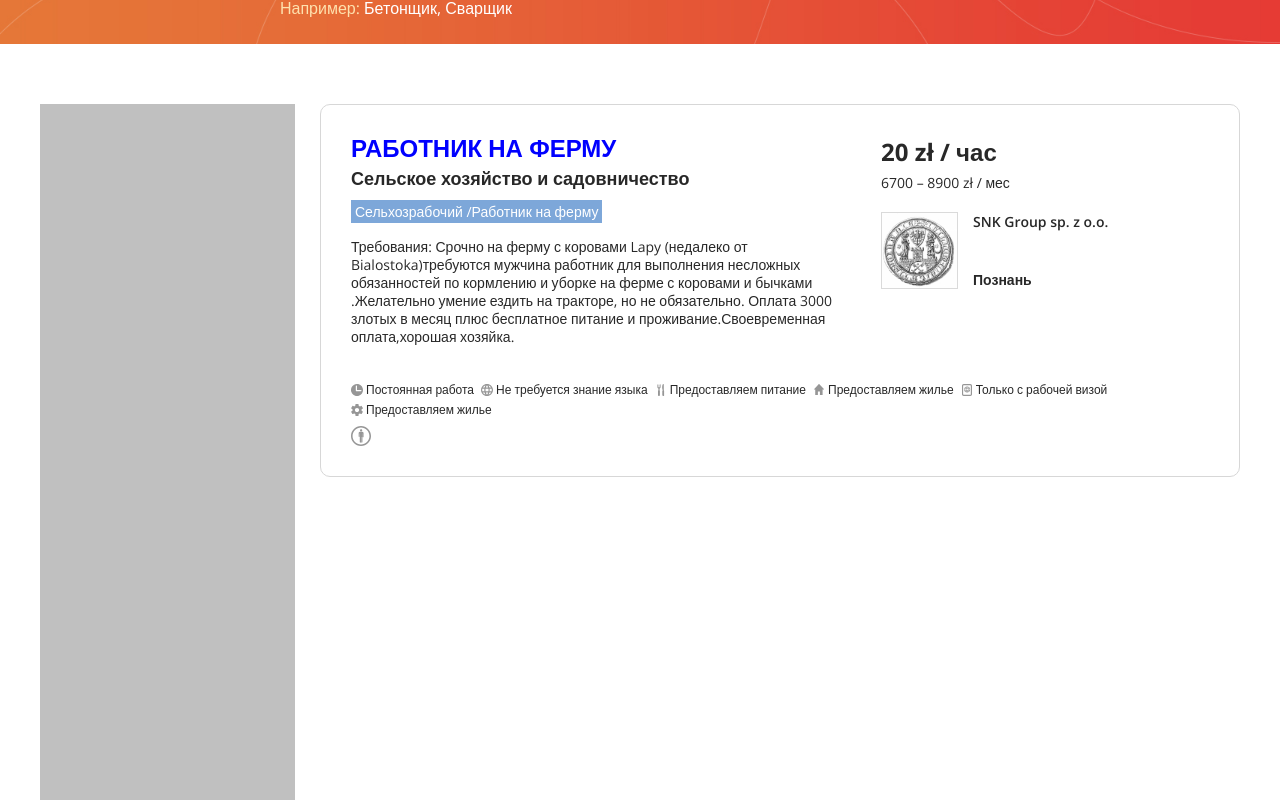
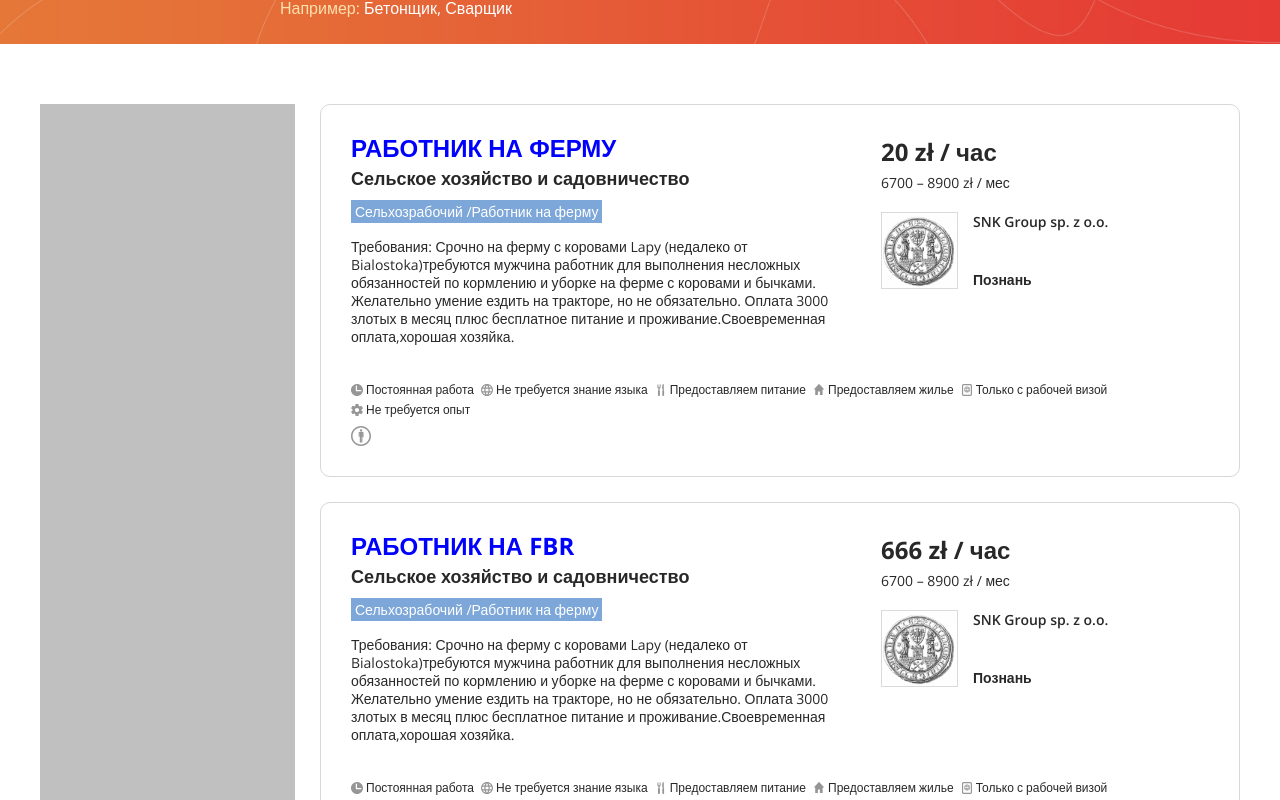
Before and after one commit to Fribolt/work-in-poland, an Angular app in the folder work-in-poland/: page /job-opening in a window 1280 px wide. Shown: the part 200-1000 px from the top of the page. Built offline with nearby package versions, Linux system fonts and the light colour scheme.

Commit message:
added cards

```diff
--- a/work-in-poland/src/app/components/job-card/job-card.component.html
+++ b/work-in-poland/src/app/components/job-card/job-card.component.html
@@ -1,37 +1,32 @@
 <div class="job-card">
   <div class="about-job">
     <div class="main-information">
-      <h4 class="title">РАБОТНИК НА ФЕРМУ</h4>
-      <p class="subtitle">Сельское хозяйство и садовничество</p>
-      <div class="tag-container">
-        <div class="tag">Сельхозрабочий /Работник на ферму</div>
+      <h4 class="title">{{jobCard.title}}</h4>
+      <p class="subtitle">{{jobCard.subtitle}}</p>
+      <div class="tag-container" *ngFor="let tag of jobCard.tags">
+        <div class="tag">{{tag}}</div>
       </div>
-      <p class="requirements">Требования: Срочно на ферму с коровами Lapy (недалеко от Bialostoka)требуются мужчина
-        работник для выполнения несложных обязанностей по кормлению и уборке на ферме с коровами и бычками .Желательно
-        умение ездить на тракторе, но не обязательно. Оплата 3000 злотых в месяц плюс бесплатное питание и
-        проживание.Своевременная оплата,хорошая хозяйка.</p>
+      <p class="requirements">{{jobCard.requirements}}</p>
     </div>
     <div class="employer">
-      <div class="payment-per-hour">20 zł / час</div>
-      <div class="payment-per-month">6700 – 8900 zł / мес</div>
+      <div class="payment-per-hour">{{jobCard.employer.paymentPerHour}}</div>
+      <div class="payment-per-month">{{jobCard.employer.paymentPerMonth}}</div>
       <div class="employer-information">
         <div class="employer-logo">
           <img src="../../../assets/images/job-card/employer-logo.png" alt="Employer logo">
         </div>
         <div class="flex-container">
-          <div class="employer-name">SNK Group sp. z o.o.</div>
-          <div class="employer-address">Познань</div>
+          <div class="employer-name">{{jobCard.employer.employerName}}</div>
+          <div class="employer-address">{{jobCard.employer.employerAddress}}</div>
         </div>
       </div>
     </div>
   </div>
   <div class="condition-container">
-    <div class="condition condition-employment">Постоянная работа</div>
-    <div class="condition condition-language">Не требуется знание языка</div>
-    <div class="condition condition-eat">Предоставляем питание</div>
-    <div class="condition condition-housing">Предоставляем жилье</div>
-    <div class="condition condition-international-passport">Только с рабочей визой</div>
-    <div class="condition condition-experience">Не требуется опыт</div>
+    <div *ngFor="let condition of jobCard.conditions"
+         class="condition {{condition.conditionType}}">
+      {{condition.title}}
+    </div>
   </div>
-  <div class="gender male"></div>
+  <div class="gender {{jobCard.gender}}"></div>
 </div>
--- a/work-in-poland/src/app/models/job-card.model.ts
+++ b/work-in-poland/src/app/models/job-card.model.ts
@@ -4,7 +4,7 @@ export interface JobCard {
   tags: string[];
   requirements: string;
   employer: Employer;
-  condition: Condition[];
+  conditions: Condition[];
   gender: string[];
 }
 
--- a/work-in-poland/src/app/pages/job-openings/job-card-list.ts
+++ b/work-in-poland/src/app/pages/job-openings/job-card-list.ts
@@ -13,7 +13,7 @@ export const jobCardList: JobCard[] = [
       employerAddress: 'Познань',
       employerLogoSource: '../../../assets/images/job-card/employer-logo.png',
     },
-    condition: [
+    conditions: [
       {title: 'Постоянная работа', conditionType: 'condition-employment'},
       {title: 'Не требуется знание языка', conditionType: 'condition-language'},
       {title: 'Предоставляем питание', conditionType: 'condition-eat'},
@@ -22,5 +22,71 @@ export const jobCardList: JobCard[] = [
       {title: 'Не требуется опыт', conditionType: 'condition-experience'},
     ],
     gender: ['male'],
-  }
+  },
+  {
+    title: 'РАБОТНИК НА FBR',
+    subtitle: 'Сельское хозяйство и садовничество',
+    tags: ['Сельхозрабочий /Работник на ферму'],
+    requirements: 'Требования: Срочно на ферму с коровами Lapy (недалеко от Bialostoka)требуются мужчина работник для выполнения несложных обязанностей по кормлению и уборке на ферме с коровами и бычками. Желательно умение ездить на тракторе, но не обязательно. Оплата 3000 злотых в месяц плюс бесплатное питание и проживание.Своевременная оплата,хорошая хозяйка.',
+    employer: {
+      paymentPerHour: '666 zł / час',
+      paymentPerMonth: '6700 – 8900 zł / мес',
+      employerName: 'SNK Group sp. z o.o.',
+      employerAddress: 'Познань',
+      employerLogoSource: '../../../assets/images/job-card/employer-logo.png',
+    },
+    conditions: [
+      {title: 'Постоянная работа', conditionType: 'condition-employment'},
+      {title: 'Не требуется знание языка', conditionType: 'condition-language'},
+      {title: 'Предоставляем питание', conditionType: 'condition-eat'},
+      {title: 'Предоставляем жилье', conditionType: 'condition-housing'},
+      {title: 'Только с рабочей визой', conditionType: 'condition-international-passport'},
+      {title: 'Не требуется опыт', conditionType: 'condition-experience'},
+    ],
+    gender: ['male'],
+  },
+  {
+    title: 'РАБОТНИК НА КИТАЙ',
+    subtitle: 'Сельское хозяйство и садовничество',
+    tags: ['Сельхозрабочий /Работник на ферму'],
+    requirements: 'Требования: Срочно на ферму с коровами Lapy (недалеко от Bialostoka)требуются мужчина работник для выполнения несложных обязанностей по кормлению и уборке на ферме с коровами и бычками. Желательно умение ездить на тракторе, но не обязательно. Оплата 3000 злотых в месяц плюс бесплатное питание и проживание.Своевременная оплата,хорошая хозяйка.',
+    employer: {
+      paymentPerHour: '99 zł / час',
+      paymentPerMonth: '6700 – 8900 zł / мес',
+      employerName: 'SNK Group sp. z o.o.',
+      employerAddress: 'Познань',
+      employerLogoSource: '../../../assets/images/job-card/employer-logo.png',
+    },
+    conditions: [
+      {title: 'Постоянная работа', conditionType: 'condition-employment'},
+      {title: 'Не требуется знание языка', conditionType: 'condition-language'},
+      {title: 'Предоставляем питание', conditionType: 'condition-eat'},
+      {title: 'Предоставляем жилье', conditionType: 'condition-housing'},
+      {title: 'Только с рабочей визой', conditionType: 'condition-international-passport'},
+      {title: 'Не требуется опыт', conditionType: 'condition-experience'},
+    ],
+    gender: ['male'],
+  },
+  {
+    title: 'РАБОТНИК НА КГБ',
+    subtitle: 'Сельское хозяйство и садовничество',
+    tags: ['Сельхозрабочий /Работник на ферму'],
+    requirements: 'Требования: Срочно на ферму с коровами Lapy (недалеко от Bialostoka)требуются мужчина работник для выполнения несложных обязанностей по кормлению и уборке на ферме с коровами и бычками. Желательно умение ездить на тракторе, но не обязательно. Оплата 3000 злотых в месяц плюс бесплатное питание и проживание.Своевременная оплата,хорошая хозяйка.',
+    employer: {
+      paymentPerHour: '777 zł / час',
+      paymentPerMonth: '6700 – 8900 zł / мес',
+      employerName: 'SNK Group sp. z o.o.1111111 фывфв',
+      employerAddress: 'Познань',
+      employerLogoSource: '../../../assets/images/job-card/employer-logo.png',
+    },
+    conditions: [
+      {title: 'Постоянная работа', conditionType: 'condition-employment'},
+      {title: 'Не требуется знание языка', conditionType: 'condition-language'},
+      {title: 'Предоставляем питание', conditionType: 'condition-eat'},
+      {title: 'Предоставляем жилье', conditionType: 'condition-housing'},
+      {title: 'Только с рабочей визой', conditionType: 'condition-international-passport'},
+      {title: 'Не требуется опыт', conditionType: 'condition-experience'},
+    ],
+    gender: ['male'],
+  },
 ];
--- a/work-in-poland/src/app/pages/job-openings/job-openings.component.html
+++ b/work-in-poland/src/app/pages/job-openings/job-openings.component.html
@@ -16,43 +16,8 @@
 
     </aside>
     <main class="jobs">
-      <div class="job-card">
-        <div class="about-job">
-          <div class="main-information">
-            <h4 class="title">РАБОТНИК НА ФЕРМУ</h4>
-            <p class="subtitle">Сельское хозяйство и садовничество</p>
-            <div class="tag-container">
-              <div class="tag">Сельхозрабочий /Работник на ферму</div>
-            </div>
-            <p class="requirements">Требования: Срочно на ферму с коровами Lapy (недалеко от Bialostoka)требуются мужчина
-              работник для выполнения несложных обязанностей по кормлению и уборке на ферме с коровами и бычками .Желательно
-              умение ездить на тракторе, но не обязательно. Оплата 3000 злотых в месяц плюс бесплатное питание и
-              проживание.Своевременная оплата,хорошая хозяйка.</p>
-          </div>
-          <div class="employer">
-            <div class="payment-per-hour">20 zł / час</div>
-            <div class="payment-per-month">6700 – 8900 zł / мес</div>
-            <div class="employer-information">
-              <div class="employer-logo">
-                <img src="../../../assets/images/job-card/employer-logo.png" alt="Employer logo">
-              </div>
-              <div class="flex-container">
-                <div class="employer-name">SNK Group sp. z o.o.</div>
-                <div class="employer-address">Познань</div>
-              </div>
-            </div>
-          </div>
-        </div>
-        <div class="condition-container">
-          <div class="condition condition-employment">Постоянная работа</div>
-          <div class="condition condition-language">Не требуется знание языка</div>
-          <div class="condition condition-eat">Предоставляем питание</div>
-          <div class="condition condition-housing">Предоставляем жилье</div>
-          <div class="condition condition-international-passport">Только с рабочей визой</div>
-          <div class="condition condition-experience">Предоставляем жилье</div>
-        </div>
-        <div class="gender male"></div>
-      </div>
+      <app-job-card *ngFor="let jobCar of jobCardList"
+                    [jobCard]="jobCar"></app-job-card>
     </main>
   </div>
 </section>
```
Also changed, not shown: work-in-poland/src/app/components/job-card/job-card.component.ts (+7 -2 lines).
